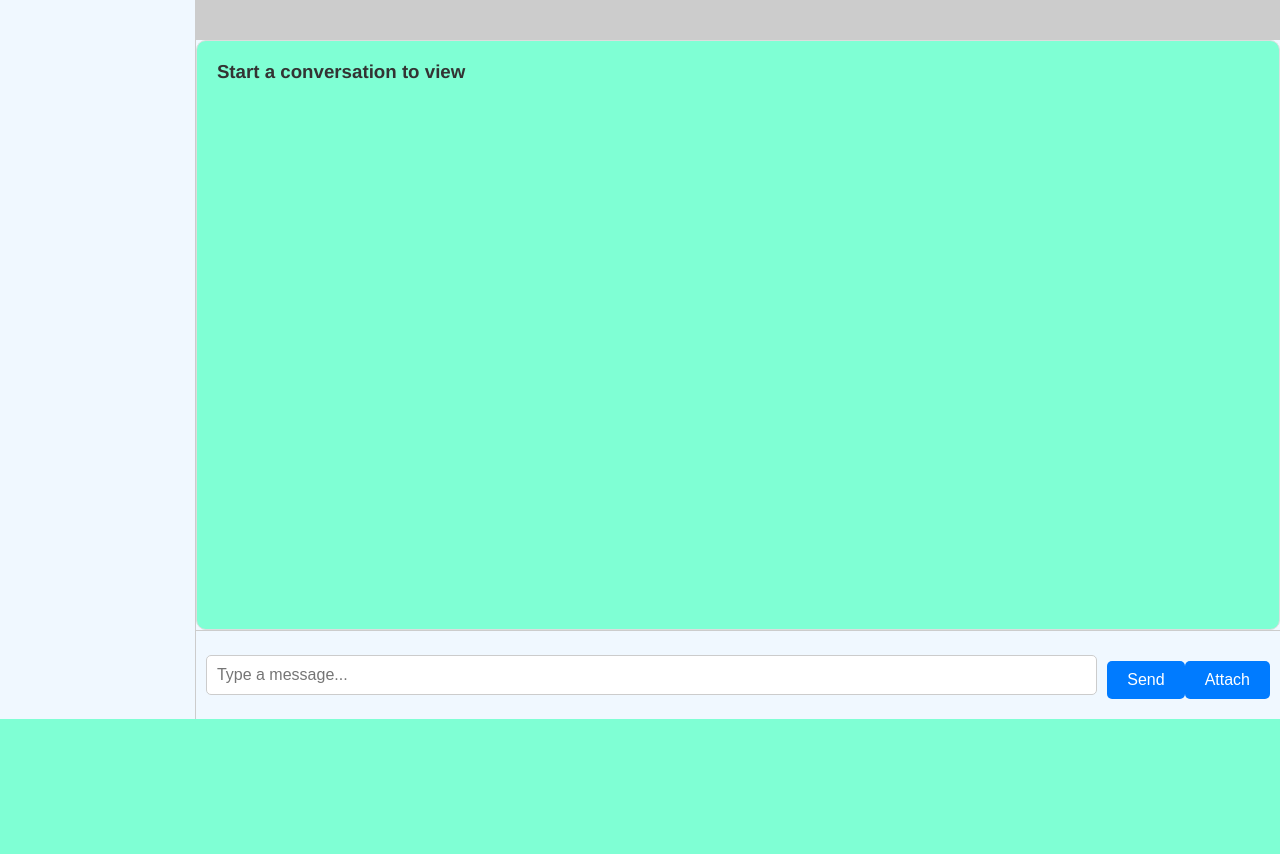
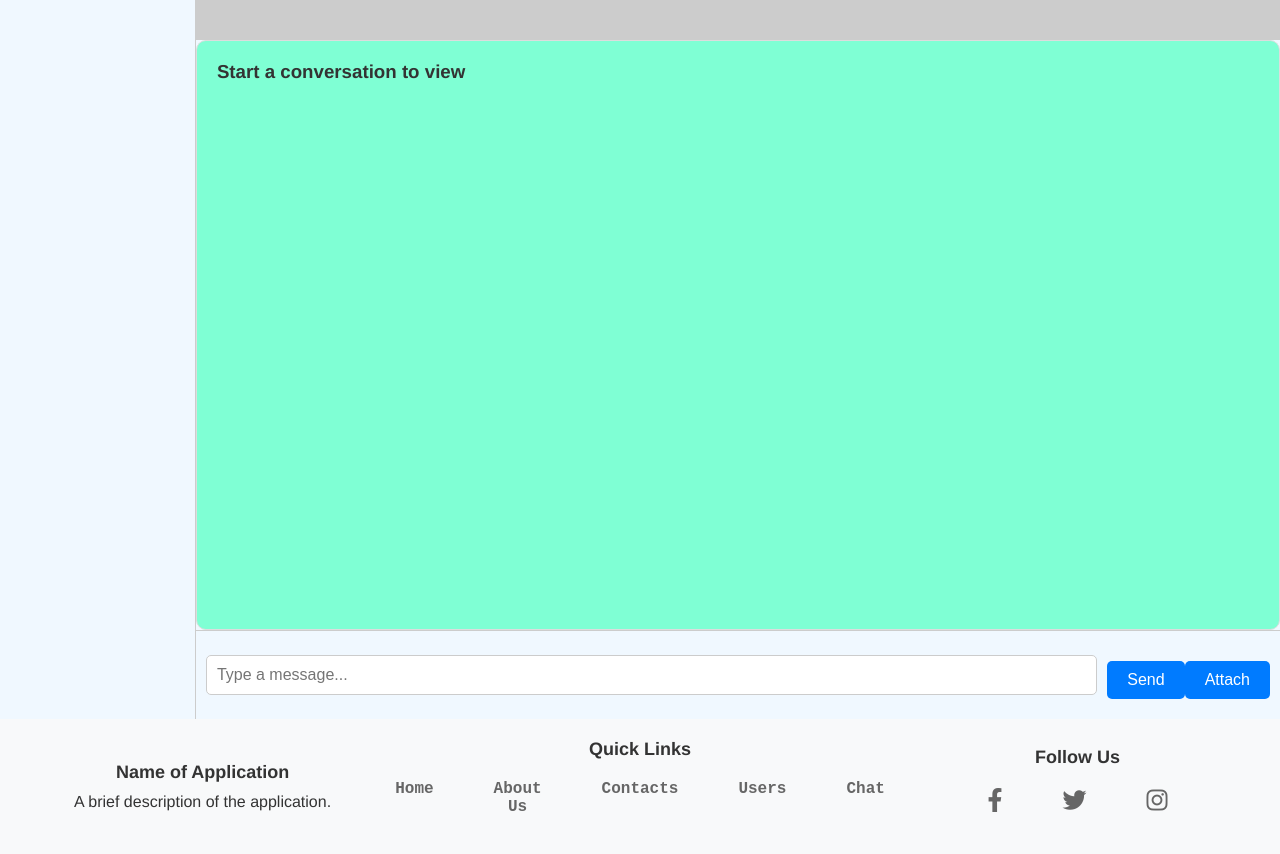
Before and after one commit to AmmadMughal20/Chatiniti, a Flask app: page /chat/1 in a window 1280 px wide. Shown: the part 81-935 px from the top of the page. Before the commit the page ends 800 px from the top, so only its background shows below. Run offline with Flask 3, Linux system fonts and the light colour scheme; the visitor is signed in with stand-in values (Sample User, id 1); data that the repository does not hold is empty; some libraries are stand-ins or nearby versions.

Commit message:
Added chat sockets

```diff
--- a/app/static/styles.css
+++ b/app/static/styles.css
@@ -20,7 +20,10 @@ body {
     flex-direction: column;
     justify-content: center;
     align-items: center;
+    height: auto;
+    min-height: 75vh;
 }
+
 
 /* Chat Area */
 .chat-area {
@@ -93,6 +96,10 @@ a {
 
 a:hover {
     color: #fff;
+}
+
+.bottom-a{
+    color: #333;
 }
 
 /* Form Theme */
@@ -288,7 +295,6 @@ button:hover {
 }
 
 #contact form {
-    max-width: 600px;
     margin: 0 auto;
 }
 
@@ -314,6 +320,77 @@ button:hover {
     border: none;
     border-radius: 5px;
     cursor: pointer;
+}
+
+footer {
+    background-color: #f8f9fa;
+    padding: 20px 0;
+    text-align: center;
+}
+
+.footer-content {
+    max-width: 1200px;
+    margin: 0 auto;
+    display: flex;
+    justify-content: space-between;
+    align-items: center;
+}
+
+.app-info,
+.quick-links,
+.social-media {
+    flex: 1;
+}
+.bottom_links{
+    display: flex;
+}
+.app-info h4,
+.quick-links h4,
+.social-media h4 {
+    margin-bottom: 10px;
+    font-size: 18px;
+    color: #333;
+}
+
+.quick-links ul {
+    list-style: none;
+    padding: 0;
+}
+
+.quick-links li {
+    margin-bottom: 8px;
+}
+
+.quick-links a {
+    color: #666;
+    text-decoration: none;
+    transition: color 0.3s ease;
+}
+
+.quick-links a:hover {
+    color: #333;
+}
+
+.social-icons {
+    list-style: none;
+    padding: 0;
+    display: flex;
+    justify-content: center;
+}
+
+.social-icons li {
+    margin: 0 10px;
+}
+
+.social-icons a {
+    color: #666;
+    font-size: 24px;
+    text-decoration: none;
+    transition: color 0.3s ease;
+}
+
+.social-icons a:hover {
+    color: #333;
 }
 
 /* Media Queries for responsiveness */
--- a/app/templates/base.html
+++ b/app/templates/base.html
@@ -5,12 +5,14 @@
     <meta charset="UTF-8">
     <meta name="viewport" content="width=device-width, initial-scale=1.0">
     <title>{{ title }}</title>
-    <script src="http://cdn.socket.io/4.6.0/socket.io.min.js"></script>
     <link rel="stylesheet" href="{{ url_for('static', filename='styles.css') }}">
+    <link rel="stylesheet" href="https://cdnjs.cloudflare.com/ajax/libs/font-awesome/6.0.0-beta3/css/all.min.css"
+        integrity="sha384-RXmXdQZljBDC+6m6nCwhewdAHiOTaByT1Vkj91LyKcl+2HkaXDDw8te3qfqYgDtD" crossorigin="anonymous">
+    <script src="https://cdn.socket.io/4.6.0/socket.io.min.js"></script>
 </head>
 
 <body>
-    <div class="landing-div">
+    <header>
         <nav class="nav">
             <ul class="navul">
                 <li class="first-element">
@@ -53,9 +55,41 @@
                 {% endif %}
             </ul>
         </nav>
+    </header>
+
+    <div class="landing-div">
         {% block main %}
         {% endblock %}
     </div>
+
+    <footer>
+        <div class="footer-content">
+            <div class="app-info">
+                <h4>Name of Application</h4>
+                <p>A brief description of the application.</p>
+            </div>
+            <div class="quick-links">
+                <h4>Quick Links</h4>
+                <ul class="bottom_links">
+                    <li><a class="bottom-a" href="/">Home</a></li>
+                    <li><a class="bottom-a" href="/about">About Us</a></li>
+                    <li><a class="bottom-a" href="/contacts">Contacts</a></li>
+                    <li><a class="bottom-a" href="/users">Users</a></li>
+                    <li><a class="bottom-a" href="/chat">Chat</a></li>
+                </ul>
+            </div>
+            <div class="social-media">
+                <h4>Follow Us</h4>
+                <ul class="social-icons">
+                    <li><a href="#" class="bottom-a" class="facebook"><i class="fab fa-facebook-f"></i></a></li>
+                    <li><a href="#" class="bottom-a" class="twitter"><i class="fab fa-twitter"></i></a></li>
+                    <li><a href="#" class="bottom-a" class="instagram"><i class="fab fa-instagram"></i></a></li>
+                    <!-- Add more social media icons as needed -->
+                </ul>
+            </div>
+        </div>
+    </footer>
+
 </body>
 
 </html>
--- a/app/templates/common/chat.html
+++ b/app/templates/common/chat.html
@@ -194,7 +194,7 @@
                         <span class="message">{{ chat.message }}</span>
                     </div>
                     <div class="time-div">
-                        <span class="timestamp">{{ chat.deliveredTime }}</span>
+                        <span class="timestamp">{{ chat.createdAt }}</span>
                     </div>
                 </div>
             </div>
@@ -230,4 +230,48 @@
     Login to view chats
 </div>
 {%endif%}
+<script>
+    document.addEventListener('DOMContentLoaded', function () {
+        var socket = io.connect('http://' + document.domain + ':' + location.port);
+
+        var userid = "{{ session['user_id'] }}";
+        var conversationId = "{{ conversation_id }}";
+
+        console.log(conversationId, 'print conversation id')
+        console.log(userid, 'print user id')
+
+        if (conversationId) {
+            socket.emit('join_conversation', {
+                userid: userid,
+                conversation_id: conversationId
+            });
+        }
+
+        // Handle the form submission
+        document.getElementById('send-btn').onclick = function () {
+            var messageInput = document.getElementById('message-input');
+            var message = messageInput.value;
+            if (message.trim()) {
+                socket.emit('send_message', {
+                    message: message,
+                    sender: userid,
+                    conversation_id: conversationId,
+                    sender_id: "{{ session['user_id'] }}",
+                    createdAt: new Date()
+                });
+                messageInput.value = '';
+            }
+        };
+
+        // Listen for incoming messages
+        socket.on('receive_message', function (data) {
+            var messagesDiv = document.getElementById('chat-messages');
+            var newMessage = document.createElement('div');
+            newMessage.classList.add('message-container', data.sender === userid ? 'sent' : 'received');
+            newMessage.innerHTML = '<div><span class="message">' + data.message + '</span></div><div class="time-div"><span class="timestamp">' + data.createdAt + '</span></div>';
+            messagesDiv.appendChild(newMessage);
+            messagesDiv.scrollTop = messagesDiv.scrollHeight;
+        });
+    });
+</script>
 {% endblock %}
--- a/services/account_services/__init__.py
+++ b/services/account_services/__init__.py
@@ -37,7 +37,6 @@ def authenticateUserWithUserId(userId, password):
         elif authenticateUser[0]["is_verified"] == False:
             return 4
         else:
-            print(authenticateUser)
             return authenticateUser
 
 def getUserFromDbByEmailPassword(email, password):
--- a/services/contact_services/__init__.py
+++ b/services/contact_services/__init__.py
@@ -43,8 +43,6 @@ def get_contacts(user_id):
 def update_contact(id, contact):
     conn = db_connection()
     cur = conn.cursor()
-    print(id, 'printing id in update ----------')
-    print(contact, 'printing id in update ----------')
     cur.execute("""
         UPDATE contacts
         SET first_name = %s, middle_name = %s, last_name = %s, phone = %s, email = %s, updated_at = NOW()
--- a/services/friendship_services/__init__.py
+++ b/services/friendship_services/__init__.py
@@ -2,7 +2,6 @@ from db import db_connection
 
 
 def get_friends(user_id):
-    print(user_id, 'user_id')
     con = db_connection()
     curr = con.cursor()
 
```
Also changed, not shown: app/__init__.py (+86 -19 lines).
